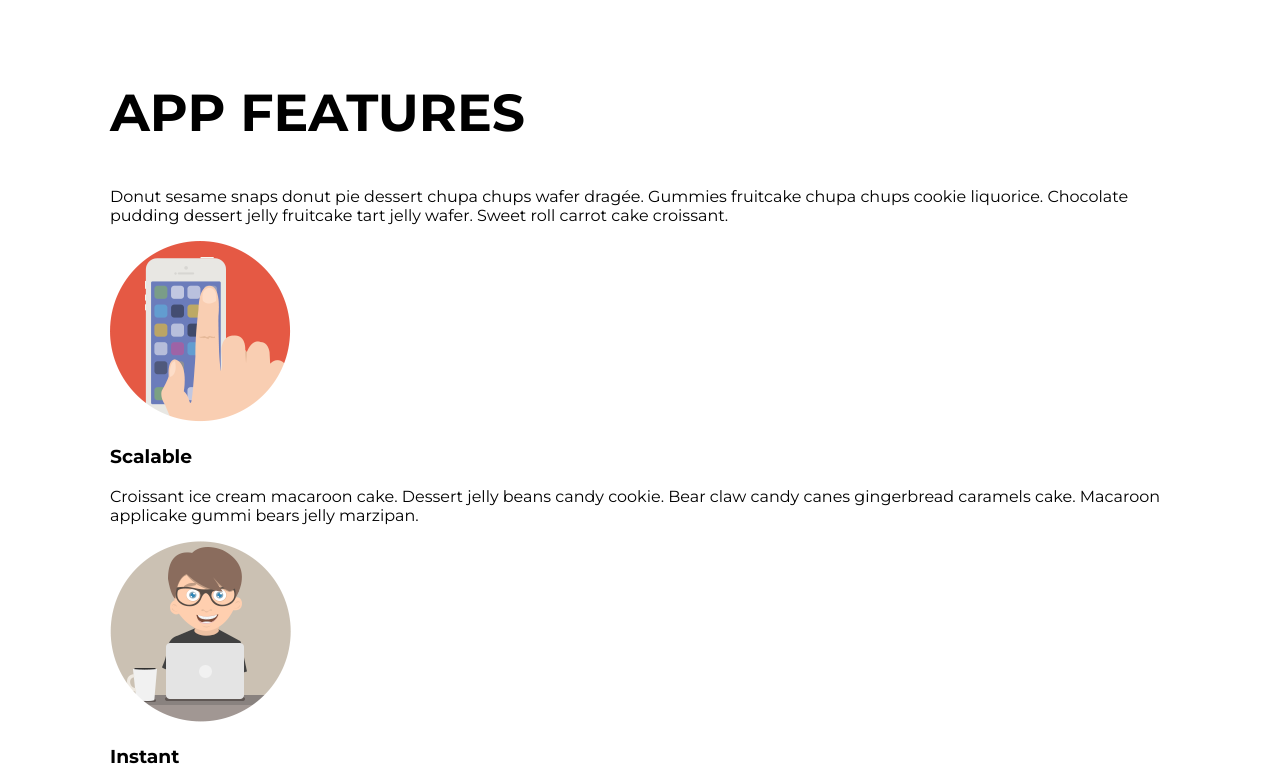
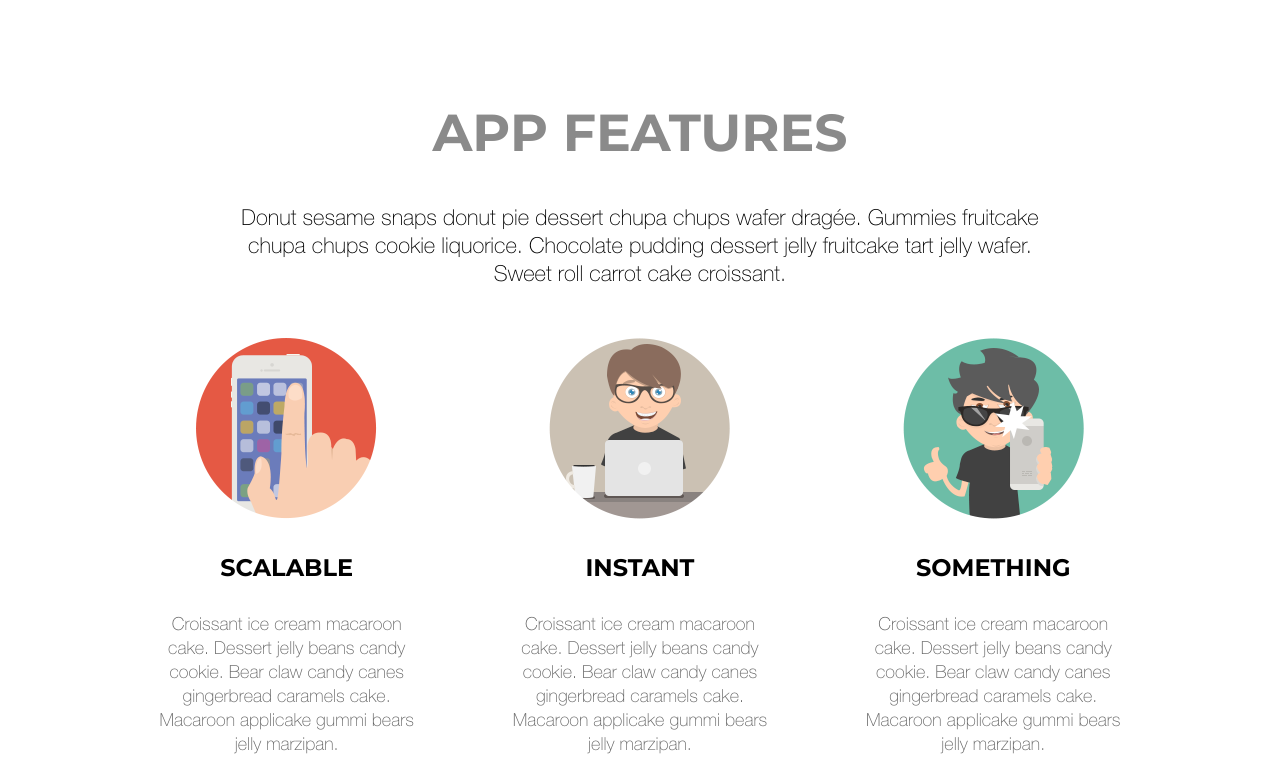
Before and after one commit to k-arbias/PSD-to-HTML5, a plain HTML site: page index.html in a window 1280 px wide. Shown: the part 805-1582 px from the top of the page. Drawn offline with nearby package versions, Linux system fonts and the light colour scheme.

Commit message:
Styling for App Section

```diff
--- a/css/style.css
+++ b/css/style.css
@@ -97,3 +97,39 @@ h2 {
     vertical-align: middle;
     padding-right: 20px;
 }
+/* App Features  */
+#app-features .container {
+    text-align: center;
+    padding: 60px 20px;
+}
+#app-features h2 {
+    color: #8a8a8a;
+    margin-bottom: 40px;
+}
+.p-features {
+    font-family: 'HelveticaNeue-Thin';
+    font-size: 22px;
+    line-height: 28px;
+    padding: 0px 130px;
+}
+.col-4-app {
+    width: 33.33%;
+    float: left;
+    padding: 0px 45px;
+}
+.col-4-app p {
+    font-family: 'HelveticaNeue-Thin';
+    font-size: 18px;
+    line-height: 24px;
+    color: #646464;
+}
+.row {
+    overflow: hidden;
+    margin-top: 50px;
+}
+.row h3 {
+    font-size: 24px;
+    text-transform: uppercase;
+    font-weight: 700;
+    margin: 30px 0;
+}
```
